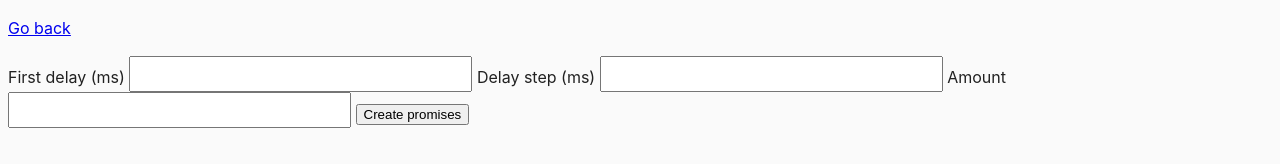
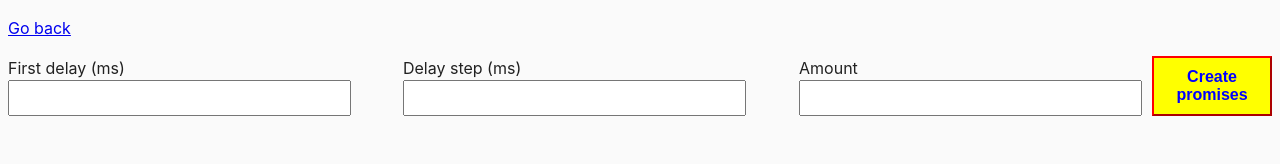
Before and after one commit to rusldrim/goit-js-hw-09, a website built with Parcel: page src/03-promises.html in a window 1280 px wide. Built offline with nearby package versions, Linux system fonts and the light colour scheme.

Commit message:
Update common.css

```diff
--- a/src/css/common.css
+++ b/src/css/common.css
@@ -52,3 +52,18 @@ input {
   font-size: 26px;
   line-height: 1.16;
 }
+
+.form {
+  display: flex;
+  gap: 10px;
+}
+
+.promise-button {
+  background-color: yellow;
+  color: blue;
+  border-color: red;
+
+  font-weight: 700;
+  font-size: 16px;
+  line-height: 1.16;
+}
```
